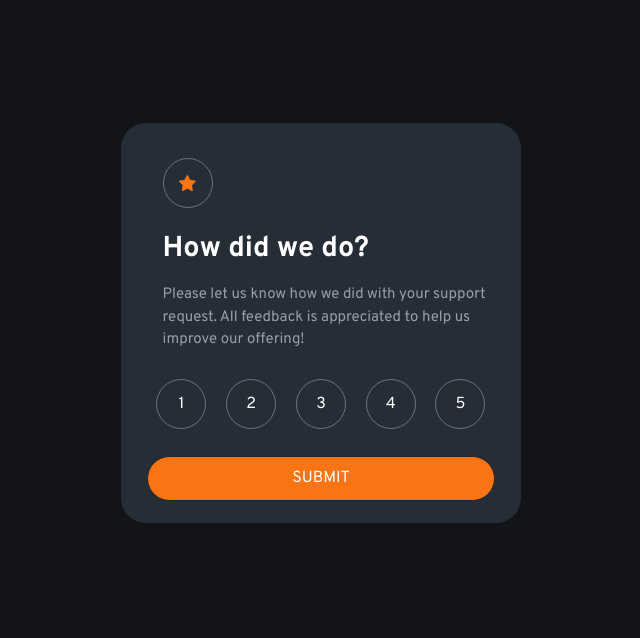
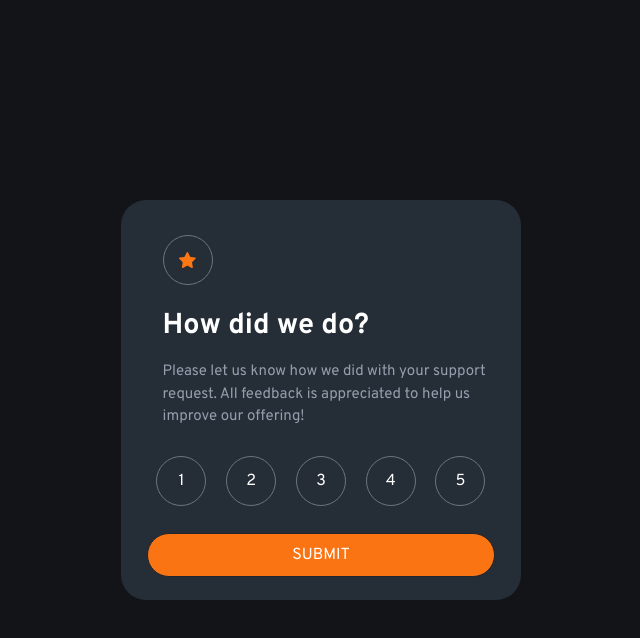
Before and after one commit to JooM23/ratingSystem, a plain HTML site: page index.html in a window 1280 px wide. Shown: the whole page, without its empty margins (319-959 px from the left). Drawn offline with nearby package versions, Linux system fonts and the light colour scheme.

Commit message:
Update styles.css

```diff
--- a/styles.css
+++ b/styles.css
@@ -1,12 +1,9 @@
-
 @import url('https://fonts.googleapis.com/css2?family=Overpass:wght@400;700&display=swap');
 
 body {
     box-sizing: border-box;
     background-color: hsl(216, 12%, 8%);
-    font-family: 'Overpass', sans-serif;;
-    display: flex;
-    justify-content: center;
+    font-family: 'Overpass', sans-serif;
 }
 
 h1 {
@@ -23,14 +20,19 @@ p {
 }
 
 .first-page, .second-page {
-    position: absolute;
-    top: 7.7rem;
+    position: fixed;
+    top: 0;
+    bottom: 0;
+    left: 0;
+    right: 0;
+    margin: auto;
     background-color: hsl(213, 19%, 18%);
     color: white;
     text-align: left;
     padding: 2%;
     border-radius: 25px;
-    height: 400px; width: 400px;
+    height: 400px;
+    width: 400px;
 }
 
 .second-page {
@@ -59,10 +61,11 @@ p {
 
 .rating:hover {
     background-color: white;
-    color:hsl(25, 97%, 53%);
+    color: hsl(25, 97%, 53%);
 }
 
-.btn-secondary, .rating {
+.btn-secondary,
+.rating {
     width: 50px;
     height: 50px;
     border-radius: 50%;
@@ -89,17 +92,13 @@ p {
     margin-top: 2rem;
 }
 
-  @media (max-width: 1400px) and (min-width: 320px) {
+@media (max-width: 1400px) and (min-width: 320px) {
 
-    body {
-        display: flex;
-    }
 
-    .first-page, .second-page {
-        justify-content: center;
-    }
-
-    .icon1, .icon2, p, h1 {
+    .icon1,
+    .icon2,
+    p,
+    h1 {
         margin-top: 0.6rem;
         margin-left: 1rem;
     }
@@ -116,4 +115,4 @@ p {
         font-size: 1.8rem;
     }
 
-  }
+}
```
